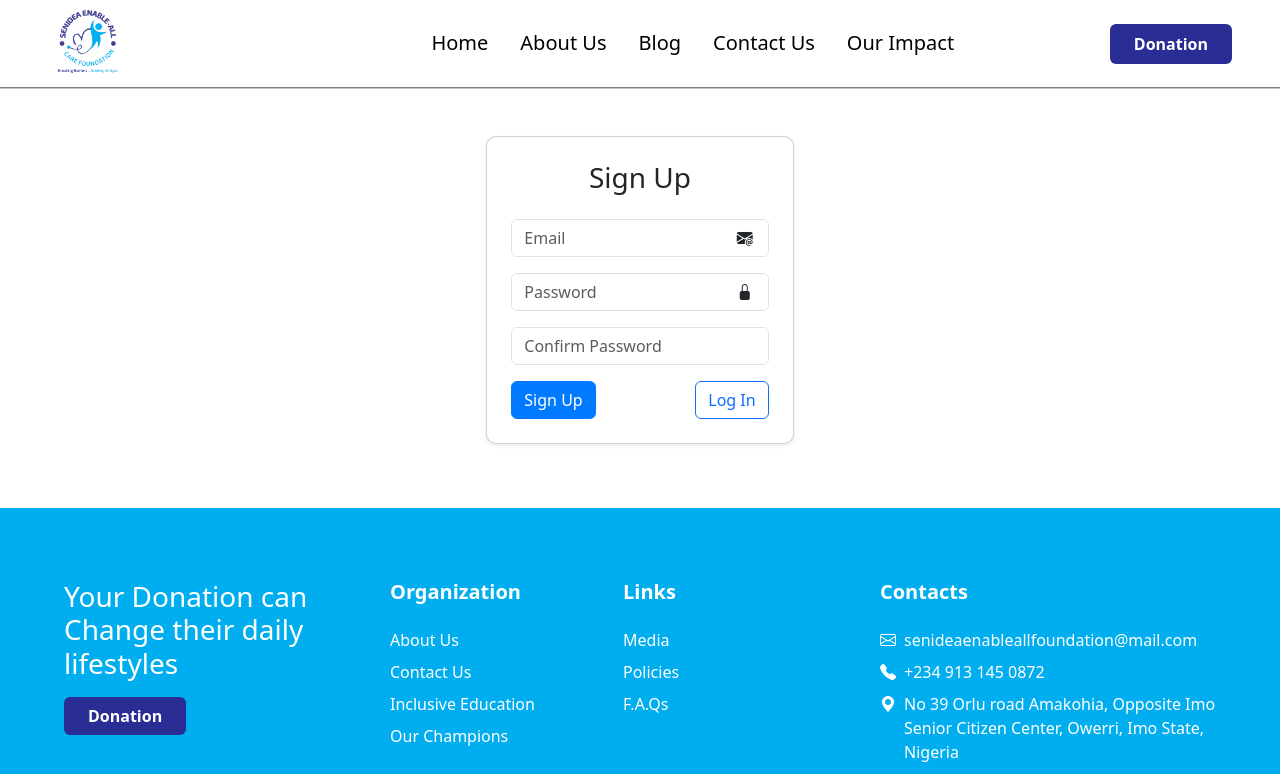
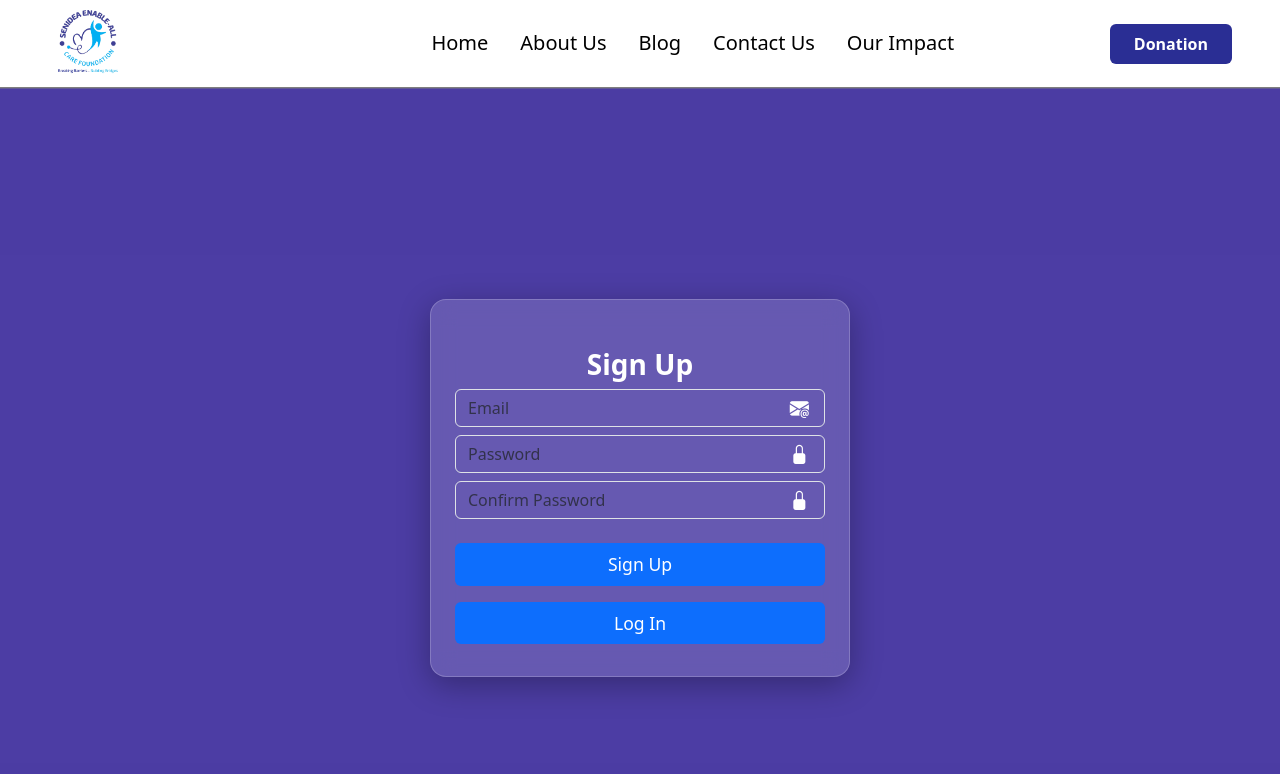
Before and after one commit to Chinaka-Fortune/senidea-frontend, a React (Create React App) app: page /signup in a window 1280 px wide. Shown: the top 774 px of the page. Built offline with nearby package versions, Linux system fonts and the light colour scheme; no server answers.

Commit message:
Updated styles in SignUp.js to be uniform with Login.js

```diff
--- a/src/dashBoard/dashComponent/SignUp.js
+++ b/src/dashBoard/dashComponent/SignUp.js
@@ -54,68 +54,73 @@ const SignUp = () => {
   };
 
   return (
-    <div className="container my-5">
-      <div className="row justify-content-center">
-        <div className="col-md-6 col-lg-4">
-          <div className="card shadow-sm p-4">
-            <h3 className="text-center mb-4">Sign Up</h3>
+    <div className="dashBoardMain position-relative">
+      <div className="login-card mx-auto">
+        <h3 className="mt-3 text-center">Sign Up</h3>
         {error && <div className="alert alert-danger">{error}</div>}
-            <form onSubmit={handleSubmit}>
-              <div className="mb-3 position-relative">
+
+        <form className="form" onSubmit={handleSubmit}>
+
+          <div className="logInInputBox mb-2">
             <input
               type="email"
+              className="form-control bg-transparent text-white"
               placeholder="Email"
-                  className="form-control"
               value={email}
               onChange={(e) => setEmail(e.target.value)}
               required
             />
-                <i className="bi bi-envelope-at-fill position-absolute end-0 top-50 translate-middle-y pe-3"></i>
+            <i className="bi bi-envelope-at-fill"></i>
           </div>
-              <div className="mb-3 position-relative">
+
+          <div className="logInInputBox mb-2">
             <input
               type={showPasswordType}
+              className="form-control bg-transparent text-white"
               placeholder="Password"
-                  className="form-control"
               value={password}
               onChange={(e) => setPassword(e.target.value)}
               required
             />
             <i
-                  className={`position-absolute end-0 top-50 translate-middle-y pe-3 ${
-                    showPasswordType === "password" ? "bi bi-lock-fill" : "bi bi-unlock-fill"
-                  }`}
+              className={showPasswordType === "password" ? "bi bi-lock-fill" : "bi bi-unlock-fill"}
               onClick={handleShowTogglePasswordType}
-                  style={{ cursor: "pointer" }}
             ></i>
           </div>
-              <div className="mb-3 position-relative">
+
+         <div className="logInInputBox mb-4">
             <input
               type={showPasswordType}
+              className="form-control bg-transparent text-white"
               placeholder="Confirm Password"
-                  className="form-control"
               value={confirmPassword}
               onChange={(e) => setConfirmPassword(e.target.value)}
               required
             />
+            <i
+              className={showPasswordType === "password" ? "bi bi-lock-fill" : "bi bi-unlock-fill"}
+              onClick={handleShowTogglePasswordType}
+            ></i>
           </div>
-              <div className="d-flex justify-content-between">
+
+          <div className="mt-4 d-flex btn-group-mobile justify-content-center gap-3">
             <button
               type="submit"
-                  className="btn btn-primary"
+              className="px-4 py-2 rounded border-0 bg-primary text-white"
               disabled={loading}
             >
               {loading ? "Signing Up..." : "Sign Up"}
             </button>
-                <Link to="/login" className="btn btn-outline-primary">
+            <Link
+              to="/login"
+              className="px-4 py-2 rounded border-0 bg-primary text-white text-decoration-none"
+            >
               Log In
             </Link>
           </div>
         </form>
       </div>
     </div>
-      </div>
-    </div>
   );
 };
 
```
Lines whose indentation alone changed are shown as unchanged.
